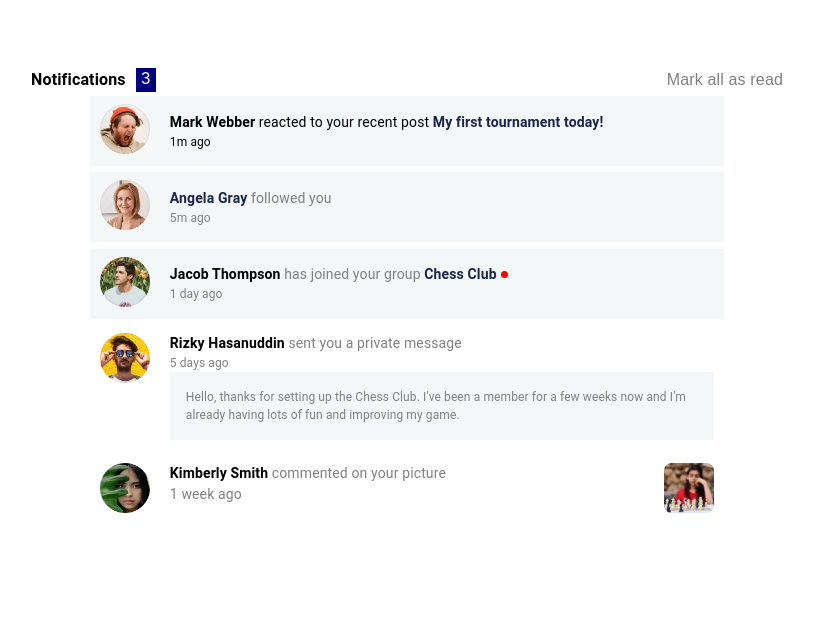
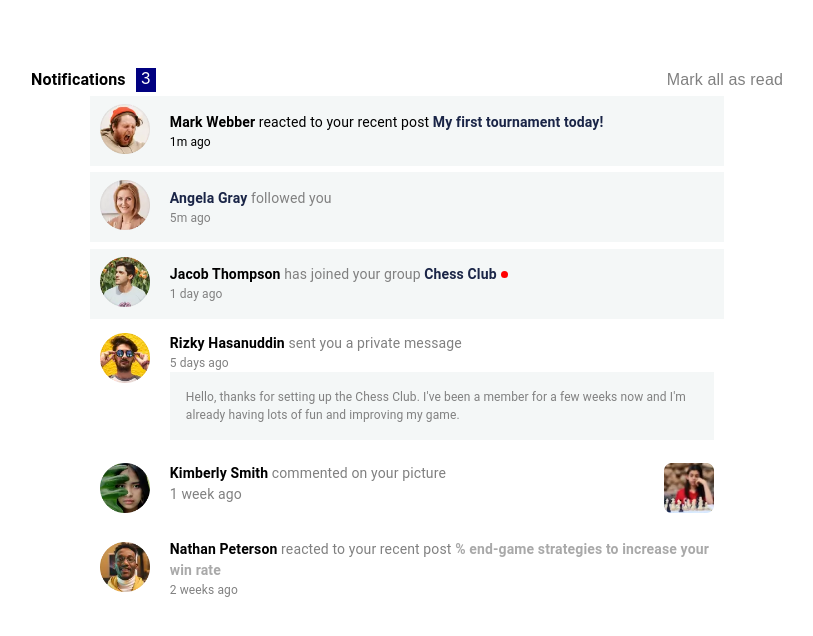
Before and after one commit to Bidhu1024/FM-Notifications, a React (Create React App) app: page / in a window 1280 px wide. Shown: the top 636 px of the page, without its empty margins (233-1046 px from the left). Built offline with nearby package versions, Linux system fonts and the light colour scheme.

Commit message:
Box 6 completed

```diff
--- a/src/App.js
+++ b/src/App.js
@@ -6,6 +6,7 @@
 import Box3 from './components/AllNotifications/Box3';
 import Box4 from "./components/AllNotifications/Box4";
 import Box5 from './components/AllNotifications/Box5';
+import Box6 from './components/AllNotifications/Box6';
 function App() {
   return (
     <Box sx={{width:'100%', height:'100%', display:'flex',justifyContent:'center', alignItems:'center' }}>
@@ -17,6 +18,7 @@
       <Box3 />
       <Box4 />
       <Box5 />
+      <Box6 />
       </Box>
       </Box>
     </Box>
--- a/src/components/AllNotifications/Box6.jsx
+++ b/src/components/AllNotifications/Box6.jsx
@@ -1,9 +1,19 @@
-import React from 'react'
+import React from "react";
+import image7 from "../../assets/images/avatar-nathan-peterson.webp";
+import { Box,Typography } from "@mui/material";
 
 const Box6 = () => {
   return (
-    <div>Box6</div>
-  )
-}
+    <Box sx={{display:'flex', alignItems:'center',justifyContent:'start', padding:'8px 10px', gap:'20px',width:'80%',marginTop:'.4rem'}}>
+      <Box>
+        <img src={image7} height={50} width={50} alt="nathan" />
+      </Box>
+      <Box>
+        <Box sx={{display:'flex', alignItems:'center', gap:'4px'}}><Typography  fontSize='14px'><span style={{fontWeight:'bold'}}>Nathan Peterson</span> <span style={{color:"grey"}}>reacted to your recent post </span> <span style={{fontWeight:'bold', color:'darkgrey'}}>% end-game strategies to increase your win rate  </span></Typography> </Box>
+        <Box><Typography fontSize="12px" color="grey">2 weeks ago</Typography></Box>
+      </Box>
+    </Box>
+  );
+};
 
-export default Box6
+export default Box6;
```
Also changed, not shown: src/components/AllNotifications/Box7.jsx (added, +19 -0 lines).
